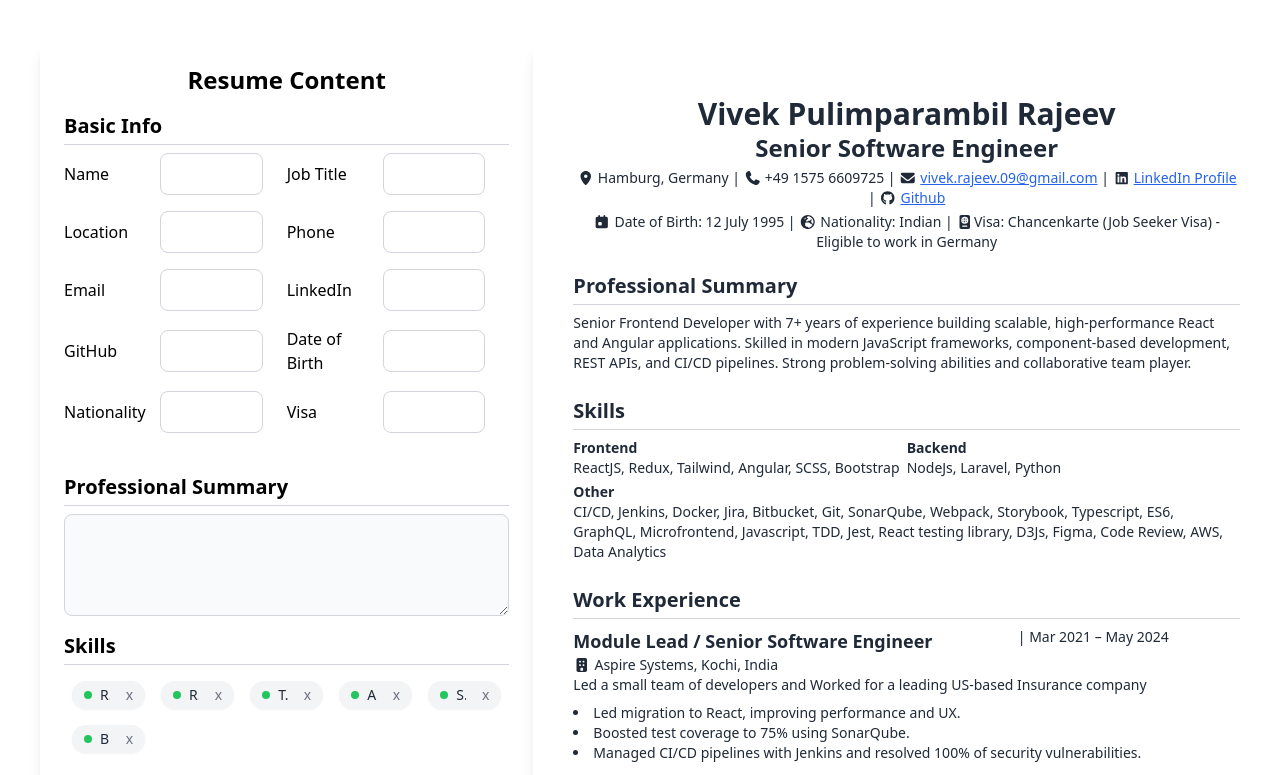
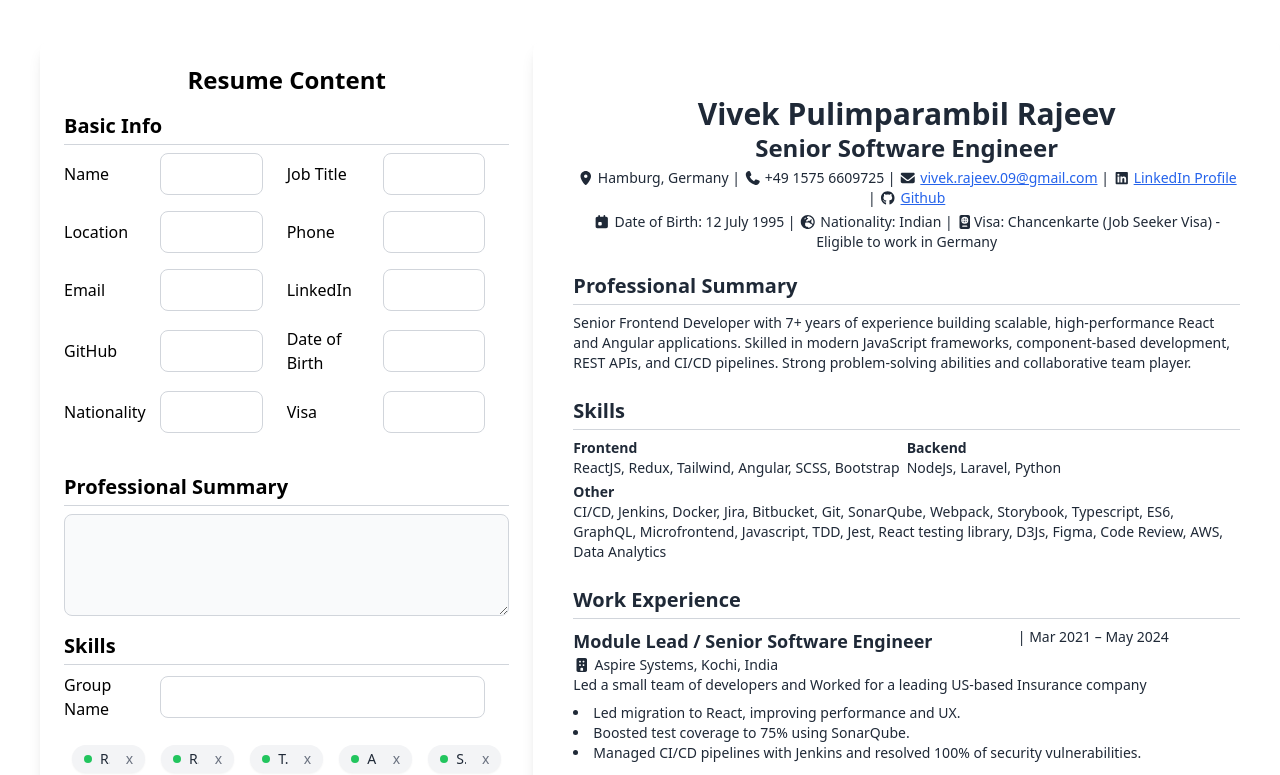
Before and after one commit to VivekPRajeev/resume-generator, a React (Create React App) app: page / in a window 1280 px wide. Shown: the top 775 px of the page. Built offline with nearby package versions, Linux system fonts and the light colour scheme.

Commit message:
skillInput component remove and add skill UI added

```diff
--- a/src/components/Form.js
+++ b/src/components/Form.js
@@ -6,7 +6,18 @@ const Form = () => {
   return (
     <div className="mx-auto ml-10 mt-10 p-6 bg-white shadow-lg rounded-xl">
       <h2 className="text-2xl font-bold mb-4 text-center">Resume Content</h2>
-      <form onSubmit={() => {}} className="space-y-4">
+      <form
+        onKeyDown={(e) => {
+          if (e.key === "Enter") {
+            e.preventDefault();
+          }
+        }}
+        onSubmit={(e) => {
+          e.preventDefault(); // just in case
+          // your submit logic
+        }}
+        className="space-y-4"
+      >
         <Section title="Basic Info">
           <div className="grid grid-cols-2">
             <FormInput label="Name" inputName="name" />
--- a/src/components/FormInput.js
+++ b/src/components/FormInput.js
@@ -1,5 +1,5 @@
 
-const FormInput = ({label, inputName}) => {
+const FormInput = ({label, inputName, value,  onKeyDown=()=>{},  onChange=()=>{}}) => {
   return (
     <div className="flex items-center gap-4 mb-4">
       <label className="w-20 font-medium text-left" htmlFor={inputName}>
@@ -7,10 +7,13 @@ const FormInput = ({label, inputName}) => {
       </label>
       <input
         type="text"
+        onKeyDown={onKeyDown}
         id={inputName}
         name={inputName}
+        onChange={onChange}
         className="flex-1 px-3 py-2 border border-gray-300 rounded-lg focus:outline-none focus:ring focus:ring-blue-400 mr-6 w-20"
         required
+        value={value}
       />
     </div>
   );
--- a/src/components/SkillInput.js
+++ b/src/components/SkillInput.js
@@ -1,20 +1,53 @@
 import { useState } from "react";
 import Badge from "./Badge";
+import FormInput from "./FormInput";
 
-const mockData = [
-  {
-    header: "Frontend",
-    skills: ["ReactJS", "Redux", "Tailwind", "Angular", "SCSS", "Bootstrap"],
-    occupyfullRow: false,
-  },
-];
+const mockData = {
+  header: "Frontend",
+  skills: ["ReactJS", "Redux", "Tailwind", "Angular", "SCSS", "Bootstrap"],
+  occupyfullRow: false,
+};
 const SkillInput = () => {
   const [skillData, setskillData] = useState(mockData);
+  const [skillInputValue, setSkillInputValue] = useState("");
+
+  const addNewSkill = (newSkill) => {
+    if (!skillData.skills.includes(newSkill)) {
+      setskillData((currentData) => ({
+        ...currentData,
+        skills: [...currentData.skills, newSkill],
+      }));
+      setSkillInputValue("");
+    }
+  };
+
+  const removeSkill = (skill) =>{
+    if (skillData.skills.includes(skill)) {
+        setskillData((currentData) => ({
+        ...currentData,
+        skills: currentData.skills.filter(item => item !== skill),
+      }));
+    }
+  }
   return (
     <div>
+      <FormInput
+        label="Group Name"
+        inputname="skillHeading"
+        onChange={(e) => {
+          setSkillInputValue(e.target.value);
+        }}
+        value={skillInputValue}
+        onKeyDown={(e) => {
+          if (e.key === "Enter" && skillInputValue) {
+            e.preventDefault();
+            addNewSkill(skillInputValue);
+          }
+        }}
+      />
       <div className="grid grid-cols-5">
-        {mockData[0].skills.map((skill) => (
-          <Badge label={skill} />
+        {skillData.skills.map((skill) => (
+          <Badge label={skill} key={skill}  onClose={()=>removeSkill(skill)}/>
         ))}
       </div>
     </div>
--- a/src/components/Skills.js
+++ b/src/components/Skills.js
@@ -41,8 +41,8 @@ const mockData = [
 const Skills = () => {
   return (
     <div className="grid grid-cols-2 text-sm gap-y-1">
-      {mockData.map((element) => (
-        <div className={`${element.occupyfullRow ? "col-span-2" : ""}`}>
+      {mockData.map((element, index) => (
+        <div className={`${element.occupyfullRow ? "col-span-2" : ""}`} key={index}>
           {element.header && (
             <h2 className="text-mb font-semibold ">{element.header}</h2>
           )}
--- a/src/components/WorkExperience.js
+++ b/src/components/WorkExperience.js
@@ -16,9 +16,9 @@ const WorkExperience = ({
 }) => {
   return (
     <div className="mb-4 break-inside-avoid">
-      <h3 class="grid grid-cols-3 ">
-        <span class="col-span-2 font-semibold text-lg">{jobTitle}</span>
-        <span class="text-left font-regular text-sm">
+      <h3 className="grid grid-cols-3 ">
+        <span className="col-span-2 font-semibold text-lg">{jobTitle}</span>
+        <span className="text-left font-regular text-sm">
           | {startDate} – {endDate}
         </span>
       </h3>
```
